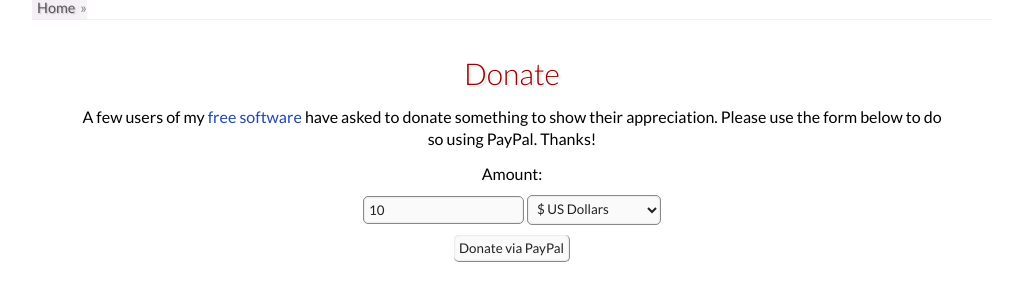
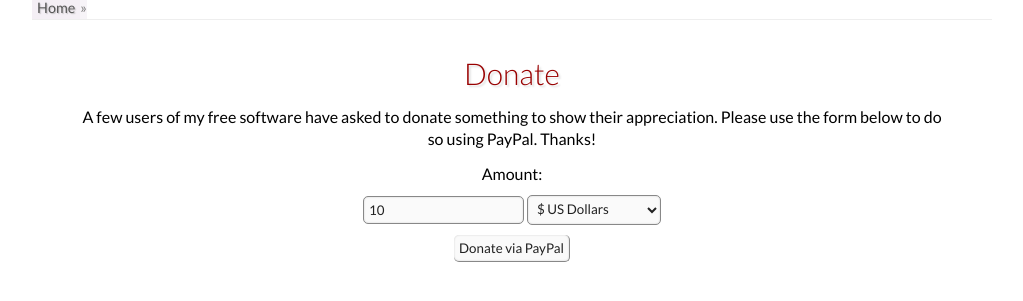
Before and after one commit to solarissmoke/solarissmoke.github.io, a Jekyll site: the page built from donate.html, in a window 1280 px wide. Shown: the part 119-420 px from the top of the page, without its empty margins (128-1151 px from the left). Built offline with Jekyll 4.4.1, drawn with Linux system fonts in a browser that asks for light colours; nearby versions of some CDN libraries.

Commit message:
Remove broken hyperlink from donate page.

```diff
--- a/donate.html
+++ b/donate.html
@@ -4,7 +4,7 @@ permalink: /donate/
 ---
 
 <h1>Donate</h1>
-<p class="center">A few users of my <a href="/code/">free software</a> have asked to donate something to show their appreciation. Please use the form below to do so using PayPal. Thanks!
+<p class="center">A few users of my free software have asked to donate something to show their appreciation. Please use the form below to do so using PayPal. Thanks!
 <form method="post" action="https://www.paypal.com/cgi-bin/webscr" class="center">
 <input type="hidden" name="cmd" value="_donations">
 <input type="hidden" name="business" value="samir@rayofsolaris.net">
```
